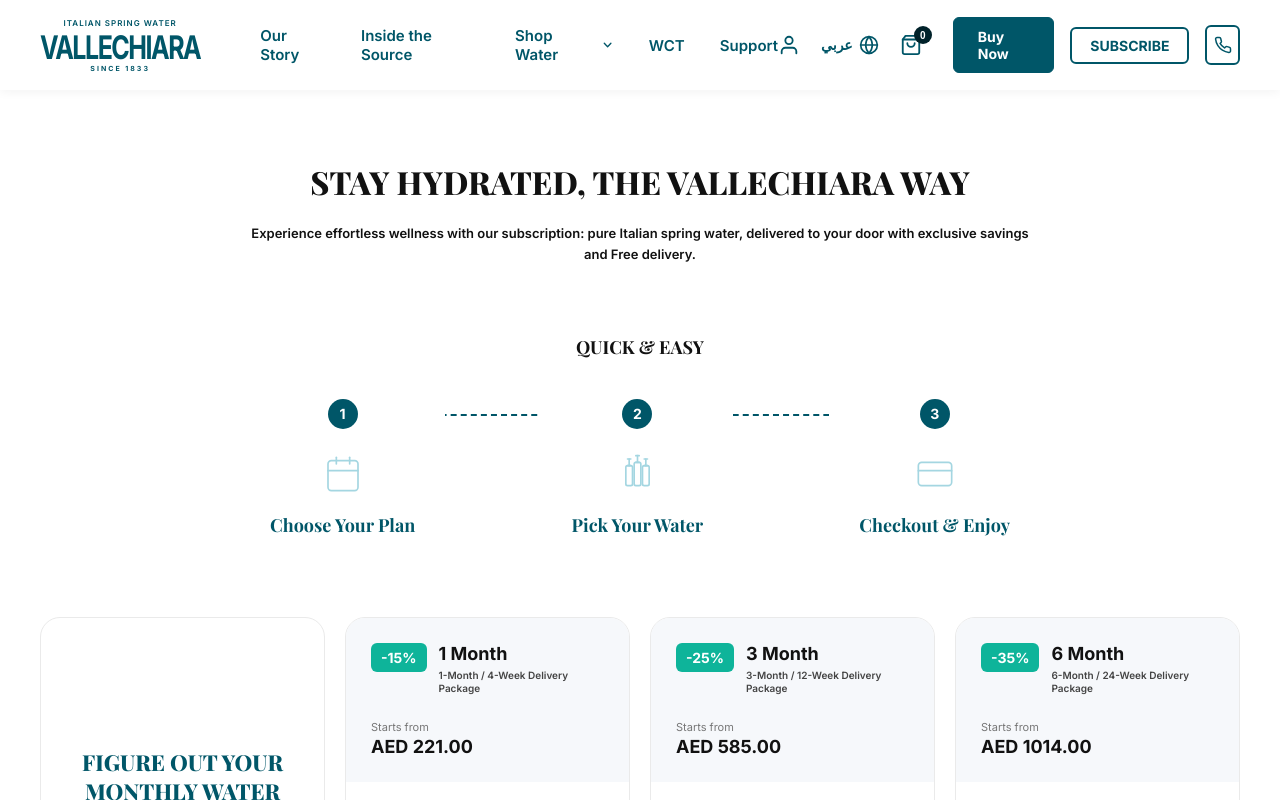
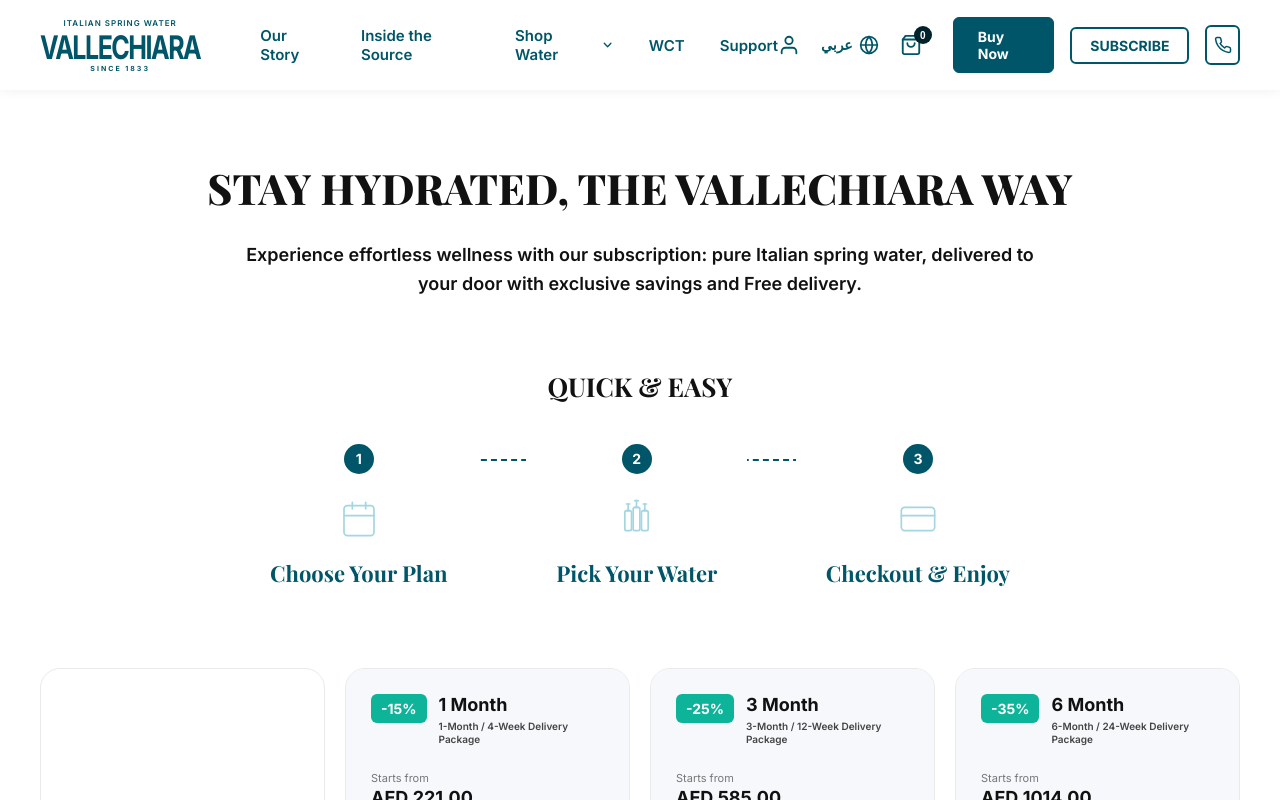
Before and after one commit to fazalhadi26/vallechiara-frontend, a React (Vite) app: page /subscribe in a window 1280 px wide. Shown: the top 800 px of the page. Built offline with nearby package versions, Linux system fonts and the light colour scheme.

Commit message:
first commit

```diff
--- a/src/pages/Subscribe/Subscribe.module.css
+++ b/src/pages/Subscribe/Subscribe.module.css
@@ -9,16 +9,16 @@
 
 .mainTitle {
   font-family: 'Playfair Display', var(--font-sans), serif;
-  font-size: 32px;
+  font-size: 42px;
   font-weight: 800;
   color: #111;
   text-transform: uppercase;
-  margin-bottom: 20px;
+  margin-bottom: 25px;
   text-align: center;
 }
 
 .mainSubtitle {
-  font-size: 13px;
+  font-size: 18px;
   color: #111;
   max-width: 800px;
   text-align: center;
@@ -38,7 +38,7 @@
 
 .timelineTitle {
   font-family: 'Playfair Display', var(--font-sans), serif;
-  font-size: 18px;
+  font-size: 26px;
   color: #111;
   text-transform: uppercase;
   margin-bottom: 40px;
@@ -95,7 +95,7 @@
   font-family: 'Playfair Display', var(--font-sans), serif;
   font-weight: 700;
   color: #005668;
-  font-size: 18px;
+  font-size: 22px;
 }
 
 .cardsGrid {
```
